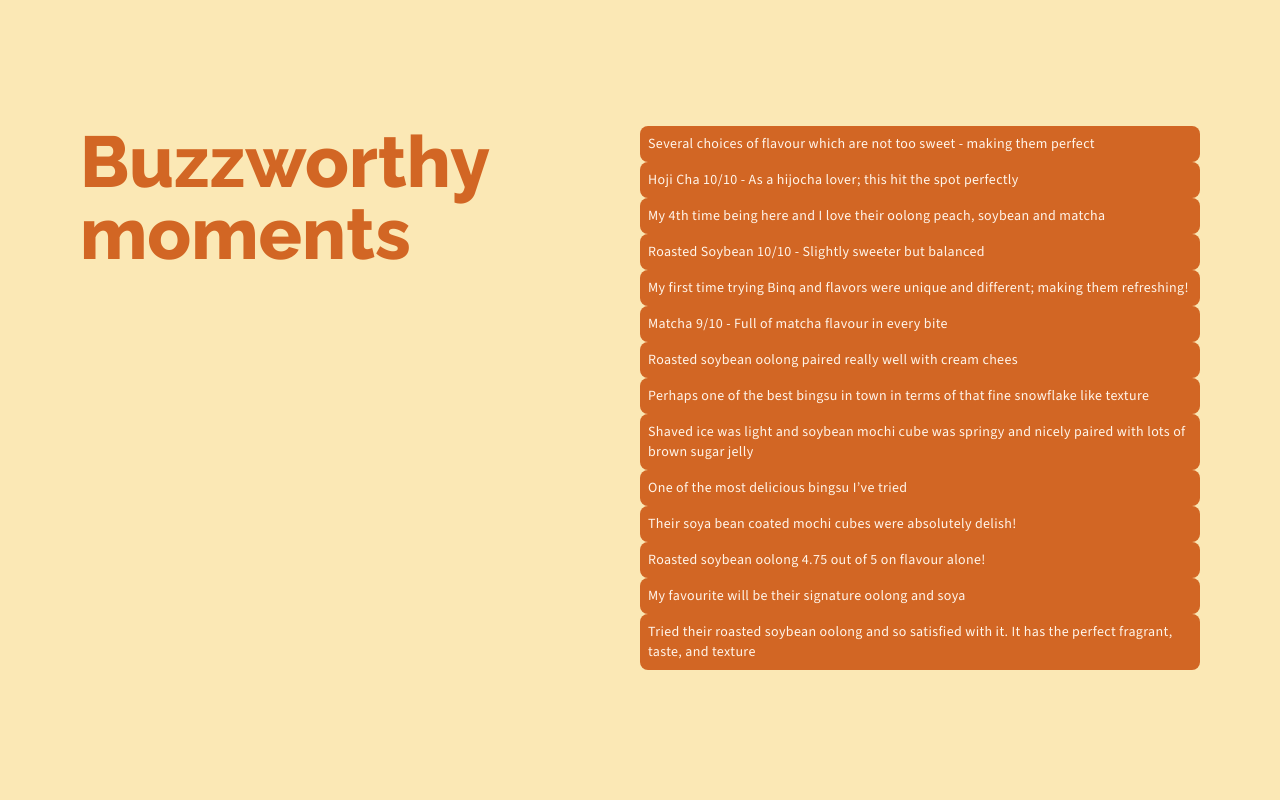
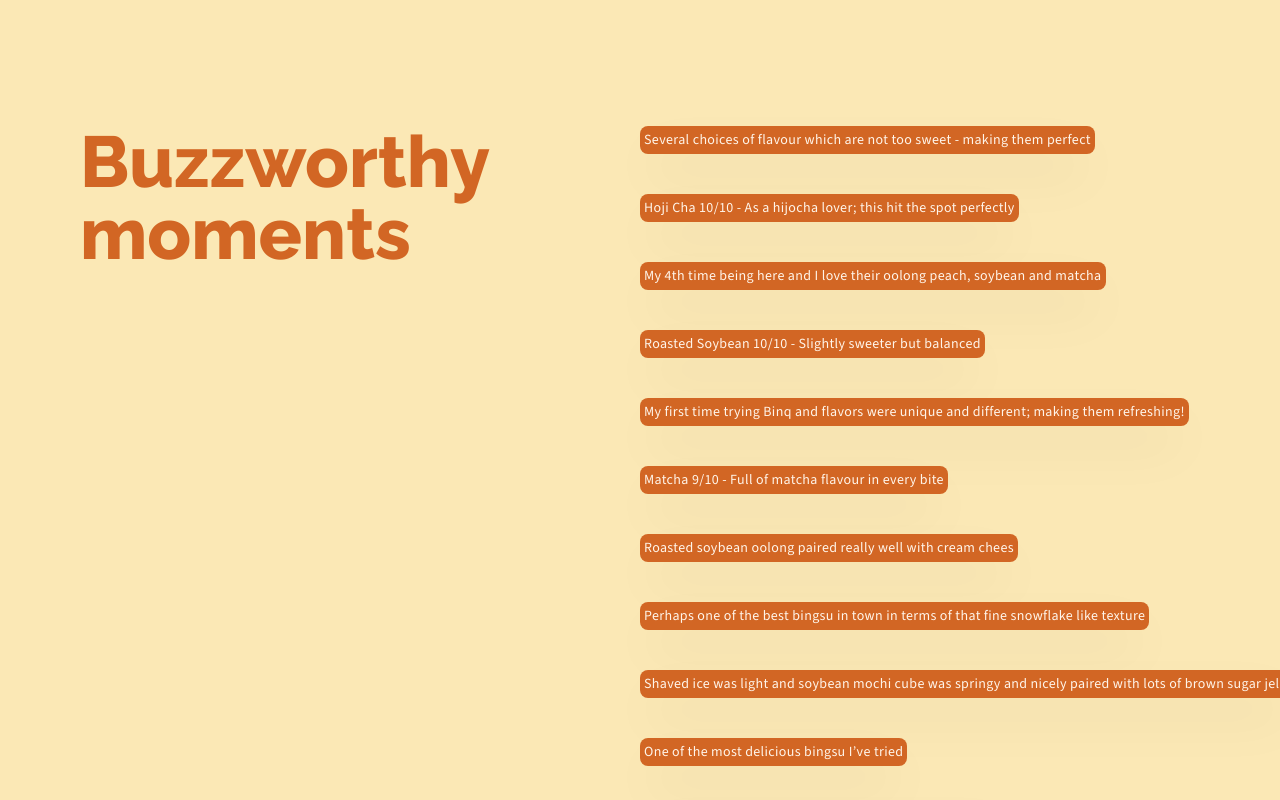
Before and after one commit to 25Ericcheong/binq, a Vue app: page / in a window 1280 px wide. Shown: the part 6460-7260 px from the top of the page. Built offline with nearby package versions, Linux system fonts and the light colour scheme.

Commit message:
feat: Understood hook life cycle and added animation using ref

```diff
--- a/src/components/OurMentions.vue
+++ b/src/components/OurMentions.vue
@@ -1,6 +1,6 @@
 <script setup lang="ts">
 import { getImageUrl } from "@/util/Image.js";
-import { ref } from "vue";
+import { onMounted, ref } from "vue";
 
 const moments = ref<string[]>([
   "Several choices of flavour which are not too sweet - making them perfect",
@@ -18,6 +18,20 @@ const moments = ref<string[]>([
   "My favourite will be their signature oolong and soya",
   "Tried their roasted soybean oolong and so satisfied with it. It has the perfect fragrant, taste, and texture",
 ]);
+
+const scroller = ref<Element>();
+
+function addAnimation() {
+  if (scroller.value !== undefined) {
+    scroller.value.setAttribute("data-aniamted", "true");
+  }
+}
+
+onMounted(() => {
+  if (!window.matchMedia("(prefers-reduced-motion: reduce)").matches) {
+    addAnimation();
+  }
+});
 </script>
 
 <template>
@@ -141,11 +155,12 @@ const moments = ref<string[]>([
         </h1>
       </div>
       <div
-        class="w-1/2 scroller body-font text-xl sm:text-2xl lg:text-sm xl:text-xl xxl:text-2xl tracking-wide"
+        ref="scroller"
+        class="w-1/2 body-font text-xl sm:text-2xl lg:text-sm xl:text-xl xxl:text-2xl tracking-wide"
       >
-        <ul>
+        <ul class="scroller-inner flex flex-wrap gap-10">
           <li
-            class="text-creamwhitebq bg-darkorangebq p-2 rounded-lg"
+            class="text-creamwhitebq bg-darkorangebq p-1 rounded-lg whitespace-nowrap shadow-2xl"
             v-for="moment in moments"
           >
             {{ moment }}
```
